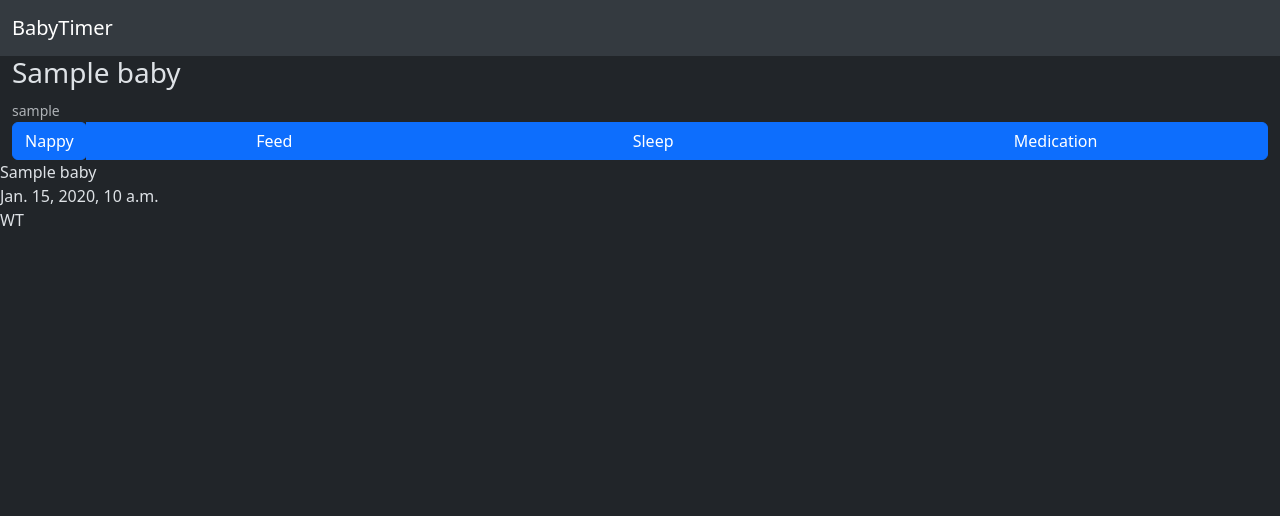
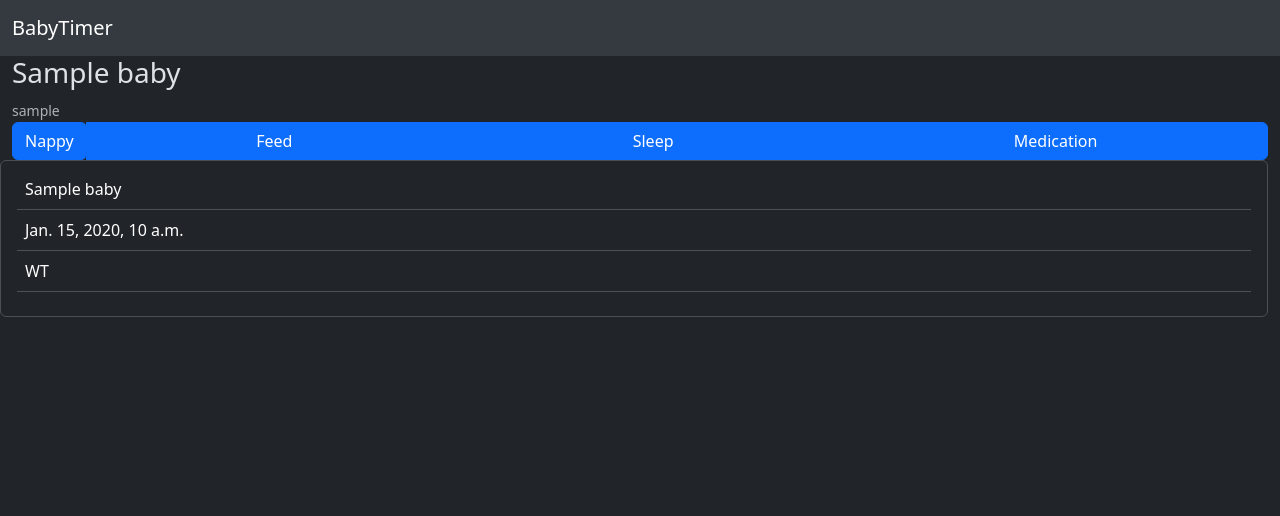
Before and after one commit to RobinF98/baby_timer_1.1, a Django app: page /logs/1 in a window 1280 px wide. Shown: the top 516 px of the page. Run offline with Django 5.2, Linux system fonts and the light colour scheme; tables that the repository leaves empty hold one stand-in row (values such as "Sample post").

Commit message:
Edit logs display

```diff
--- a/logs/templates/logs/logs.html
+++ b/logs/templates/logs/logs.html
@@ -26,7 +26,7 @@ FOR BUTTON GROUP SCROLL
     <div class="row">
         <div class="btn-group" role="group" aria-label="Basic example">
             <a href="{% url 'add-diaper' baby.id %}">
-                <button type="button" class="btn btn-primary" >Nappy</button>
+                <button type="button" class="btn btn-primary">Nappy</button>
             </a>
             <button type="button" class="btn btn-primary">Feed</button>
             <button type="button" class="btn btn-primary">Sleep</button>
@@ -35,17 +35,29 @@ FOR BUTTON GROUP SCROLL
     </div>
 </div>
 <div class="container-fluid">
-    {% for diaper in diapers %}
+    <!--consider making into a striped table -->
     <div class="row">
-        {{diaper.baby}}
+        <ul class="list-group">
+            {% for diaper in diapers %}
+                <a href="{% url 'edit-diaper' diaper.id %}" class="list-group-item list-group-item-action">
+                    <table class="table table-dark">
+                        <tbody>
+                            <tr>
+                                <td>{{diaper.baby}}</td>
+                            </tr>
+                            <tr>
+                                <td>{{diaper.time}}</td>
+                            </tr>
+                            <tr>
+                                <td>{{diaper.type}}</td>
+                            </tr>
+                        </tbody>
+                    </table>
+                </a>
+            {% endfor %}
+        </ul>
     </div>
-    <div class="row">
-        {{diaper.time}}
-    </div>
-    <div class="row">
-        {{diaper.type}}
-    </div>
+
     <br>
-    {% endfor %}
 </div>
 {% endblock %}
```
